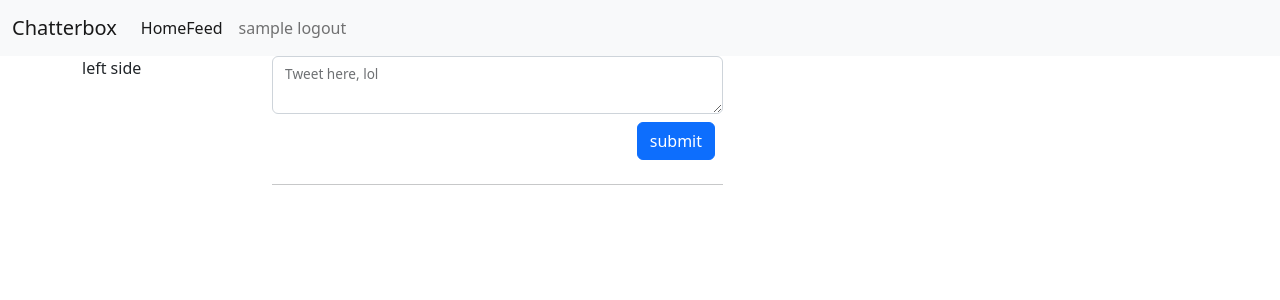
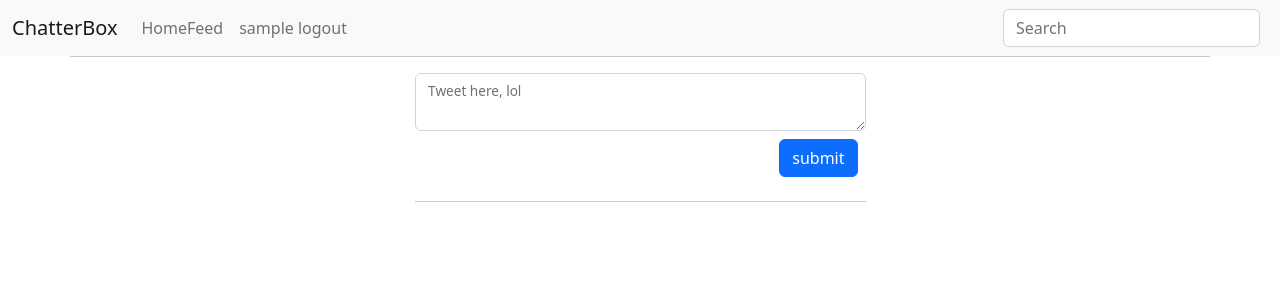
Before and after one commit to TWQ1337/twitterclone, a Django app: page /feed/ in a window 1280 px wide. Shown: the top 300 px of the page. Run offline with Django 4.2, Linux system fonts and the light colour scheme; a user stored in the database is signed in; tables that the repository leaves empty hold one stand-in row (values such as "Sample post").

Commit message:
added live search funcionality to navbar

```diff
--- a/api/views.py
+++ b/api/views.py
@@ -35,7 +35,7 @@
     def get_queryset(self, *args, **kwargs):
         queryset = super().get_queryset(*args, **kwargs)
         q = self.request.GET.get('q')
-        if q is None:
+        if q == '':
             return queryset.none()
         return queryset.filter(username__icontains=q)
 
--- a/feed/templates/feed/feed.html
+++ b/feed/templates/feed/feed.html
@@ -3,15 +3,14 @@
 
 
 <div class="container">
-    <div class="row">
-        <div  class="col-md-2">left side  </div>
+    <div class="row justify-content-center">
+        <hr>
         <div  class="col-md-5">
     <div id='feedapp'>
     </div>
             </div>
         </div>
     </div>
-</div>
 {% endblock %}
 {% block script %}
 {% load static %}
--- a/templates/base.html
+++ b/templates/base.html
@@ -8,11 +8,88 @@
     <title>Base Template</title>
 </head>
 <body>
-{% include 'navbar.html' %}
+
+
+<nav class="navbar navbar-expand-lg bg-light">
+  <div class="container-fluid">
+    <a class="navbar-brand" href="{% url 'fp' %}">ChatterBox</a>
+    <button class="navbar-toggler" type="button" data-bs-toggle="collapse" data-bs-target="#navbarSupportedContent" aria-controls="navbarSupportedContent" aria-expanded="false" aria-label="Toggle navigation">
+      <span class="navbar-toggler-icon"></span>
+    </button>
+    <div class="collapse navbar-collapse" id="navbarSupportedContent">
+      <ul class="navbar-nav me-auto mb-2 mb-lg-0">
+        <li class="nav-item">
+          <a class="nav-link" aria-current="page" href="{% url 'feed:feed' %}">HomeFeed</a>
+        </li>
+        <li class="nav-item">
+            {% if request.user.is_authenticated %}
+            <a class="nav-link" href="{% url 'authoperations:logout' %}">{{user.username}} logout</a>
+            {% else %}
+            <a class='nav-link' href="{% url 'authoperations:login' %}">log in</a>
+            {% endif %}
+        </li>
+        <!--<li class="nav-item dropdown">
+          <a class="nav-link dropdown-toggle" href="#" id="navbarDropdown" role="button" data-bs-toggle="dropdown" aria-expanded="false">
+            Dropdown
+          </a>
+          <ul class="dropdown-menu" aria-labelledby="navbarDropdown">
+            <li><a class="dropdown-item" href="#">Action</a></li>
+            <li><a class="dropdown-item" href="#">Another action</a></li>
+            <li><hr class="dropdown-divider"></li>
+            <li><a class="dropdown-item" href="#">Something else here</a></li>
+          </ul>
+        </li>
+        -->
+      </ul>
+      <form class="d-flex" role="search" id='searchBox'>
+        <input class="form-control me-2" type="search" @keyup.prevent='typeToConsole(querry)' v-model='querry' placeholder="Search" id='searcDropdown'>
+        <div>
+          <li v-for='user in users' v-model='users'>[[user.username]]</li>
+
+        </div>
+        <div class="dropdown-menu">>
+          <a class="dropdown-item" href="#">Action</a>
+          <a class="dropdown-item" href="#">Another action</a>
+          <a class="dropdown-item" href="#">Something else here</a>
+
+        </div>
+        <!--<button class="btn btn-outline-success" @click>Search</button>-->
+      </form>
+    </div>
+  </div>
+</nav>
+
+
 {% block content %}
 {% endblock %}
+<script src="https://cdn.jsdelivr.net/npm/bootstrap@5.2.0-beta1/dist/js/bootstrap.bundle.min.js" integrity="sha384-pprn3073KE6tl6bjs2QrFaJGz5/SUsLqktiwsUTF55Jfv3qYSDhgCecCxMW52nD2" crossorigin="anonymous"></script>
 <script src="https://unpkg.com/vue@3"></script>
 {% block script %}
 {% endblock %}
+
+<script>
+const searchApp =  Vue.createApp({
+  delimiters: ['[[',']]'],
+  data() {
+    return {
+      querry: '',
+      users: []
+    }
+  },
+  methods: {
+    typeToConsole(querry){
+      var searchEndPoint = `/api/profiles/?q=${querry}`
+      fetch(searchEndPoint)
+      .then(response=>response.json())
+      .then(data=>this.users = data)
+    }
+  }
+})
+
+
+  searchApp.mount('#searchBox')
+
+</script>
+
 </body>
 </html>
--- a/templates/navbar.html
+++ b/templates/navbar.html
@@ -1,4 +1,4 @@
-<nav class="navbar navbar-expand-lg bg-light">
+<!--<nav class="navbar navbar-expand-lg bg-light">
   <div class="container-fluid">
     <a class="navbar-brand" href="{% url 'fp' %}">Chatterbox</a>
     <button class="navbar-toggler" type="button" data-bs-toggle="collapse" data-bs-target="#navbarNavAltMarkup" aria-controls="navbarNavAltMarkup" aria-expanded="false" aria-label="Toggle navigation">
@@ -18,4 +18,67 @@
 
     </div>
   </div>
+</nav>-->
+<nav class="navbar navbar-expand-lg bg-light">
+  <div class="container-fluid">
+    <a class="navbar-brand" href="{% url 'fp' %}">ChatterBox</a>
+    <button class="navbar-toggler" type="button" data-bs-toggle="collapse" data-bs-target="#navbarSupportedContent" aria-controls="navbarSupportedContent" aria-expanded="false" aria-label="Toggle navigation">
+      <span class="navbar-toggler-icon"></span>
+    </button>
+    <div class="collapse navbar-collapse" id="navbarSupportedContent">
+      <ul class="navbar-nav me-auto mb-2 mb-lg-0">
+        <li class="nav-item">
+          <a class="nav-link" aria-current="page" href="{% url 'feed:feed' %}">HomeFeed</a>
+        </li>
+        <li class="nav-item">
+            {% if request.user.is_authenticated %}
+            <a class="nav-link" href="{% url 'authoperations:logout' %}">{{user.username}} logout</a>
+            {% else %}
+            <a class='nav-link' href="{% url 'authoperations:login' %}">log in</a>
+            {% endif %}
+        </li>
+        <!--<li class="nav-item dropdown">
+          <a class="nav-link dropdown-toggle" href="#" id="navbarDropdown" role="button" data-bs-toggle="dropdown" aria-expanded="false">
+            Dropdown
+          </a>
+          <ul class="dropdown-menu" aria-labelledby="navbarDropdown">
+            <li><a class="dropdown-item" href="#">Action</a></li>
+            <li><a class="dropdown-item" href="#">Another action</a></li>
+            <li><hr class="dropdown-divider"></li>
+            <li><a class="dropdown-item" href="#">Something else here</a></li>
+          </ul>
+        </li>
+        -->
+      </ul>
+      <form class="d-flex" role="search" id='searchBox'>
+        <input class="form-control me-2" type="search" @keyup.prevent='' v-model='querry' placeholder="Search" id='searcDropdown'>
+
+        <div class="dropdown-menu">>
+          <a class="dropdown-item" href="#">Action</a>
+          <a class="dropdown-item" href="#">Another action</a>
+          <a class="dropdown-item" href="#">Something else here</a>
+        </div>
+        <!--<button class="btn btn-outline-success" @click>Search</button>-->
+      </form>
+    </div>
+  </div>
 </nav>
+
+
+<script>
+const searchApp = new Vue.createApp({
+  data() {
+    return {
+      querry: '',
+    }
+  },
+  methods: {
+    typeToConsole(querry){
+      console.log(querry)
+    }
+  }
+})
+
+  searchApp.mount('#searchBox')
+
+</script>
```
